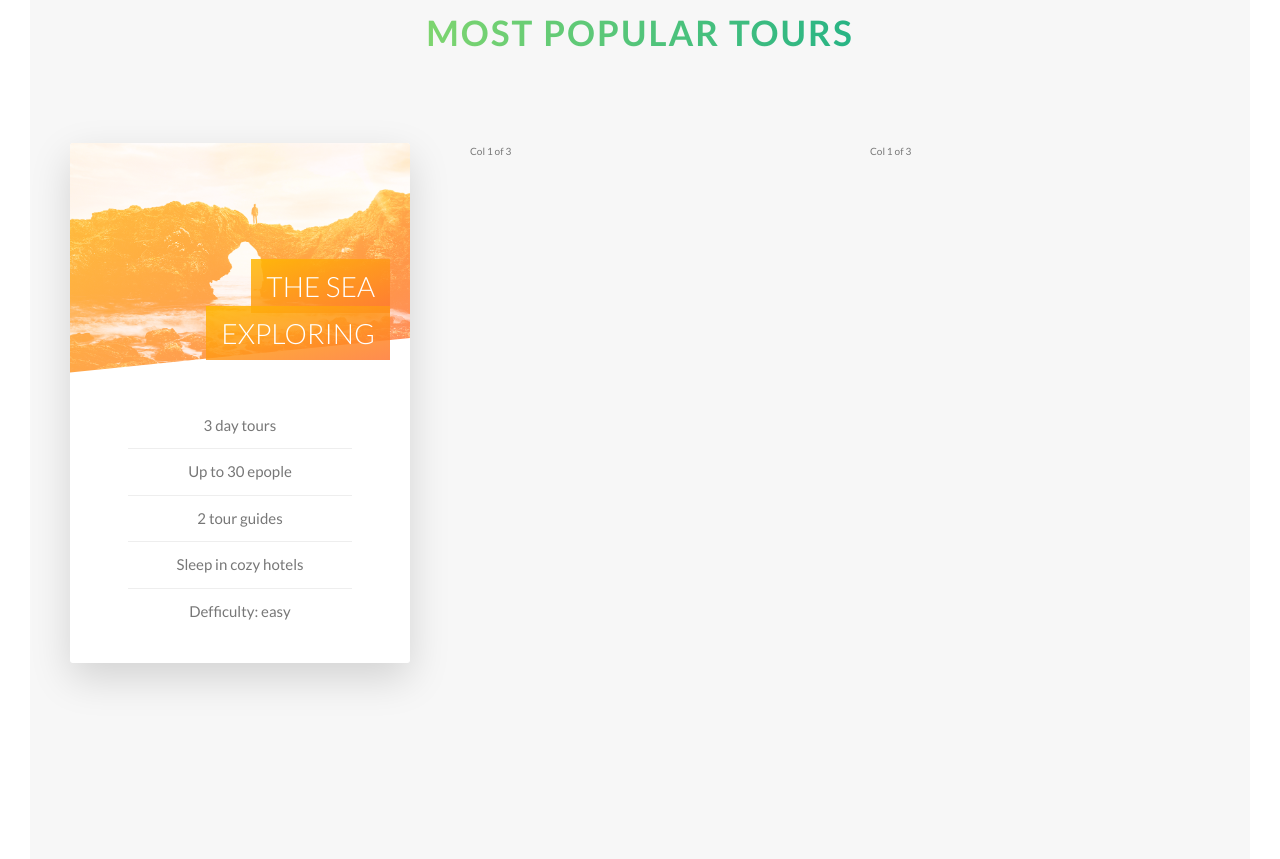
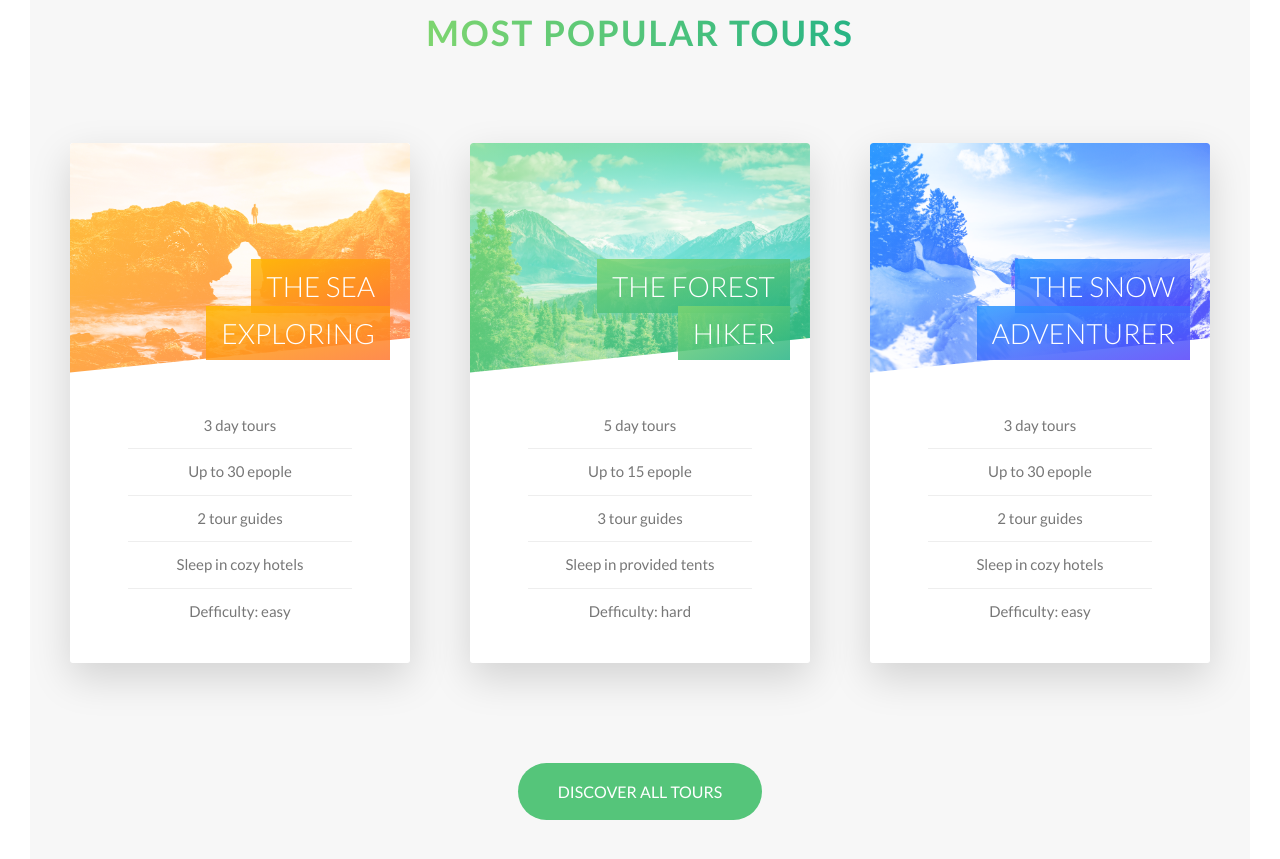
Before and after one commit to matthias-park/Advanced-CSS-Notorious, a website: page index.html in a window 1280 px wide. Shown: the part 2305-3164 px from the top of the page. Drawn offline with Linux system fonts and the light colour scheme.

Commit message:
Feat: Card Section 3

```diff
--- a/index.html
+++ b/index.html
@@ -82,7 +82,9 @@
           <div class="col-1-of-4">
             <div class="feature-box">
               <i class="feature-box__icon icon-basic-world"></i>
-              <h3 class="heading-tertiary u-margin-bottom-small">Explore the world</h3>
+              <h3 class="heading-tertiary u-margin-bottom-small">
+                Explore the world
+              </h3>
               <p class="feature-box__text">
                 Lorem ipsum dolor sit amet, consectetur adipiscing elit, sed do
                 eiusmod tempor incididunt
@@ -92,7 +94,9 @@
           <div class="col-1-of-4">
             <div class="feature-box">
               <i class="feature-box__icon icon-basic-compass"></i>
-              <h3 class="heading-tertiary u-margin-bottom-small">Meet nature</h3>
+              <h3 class="heading-tertiary u-margin-bottom-small">
+                Meet nature
+              </h3>
               <p class="feature-box__text">
                 Lorem ipsum dolor sit amet, consectetur adipiscing elit, sed do
                 eiusmod tempor incididunt
@@ -102,7 +106,9 @@
           <div class="col-1-of-4">
             <div class="feature-box">
               <i class="feature-box__icon icon-basic-map"></i>
-              <h3 class="heading-tertiary u-margin-bottom-small">Find your way</h3>
+              <h3 class="heading-tertiary u-margin-bottom-small">
+                Find your way
+              </h3>
               <p class="feature-box__text">
                 Lorem ipsum dolor sit amet, consectetur adipiscing elit, sed do
                 eiusmod tempor incididunt
@@ -112,7 +118,9 @@
           <div class="col-1-of-4">
             <div class="feature-box">
               <i class="feature-box__icon icon-basic-heart"></i>
-              <h3 class="heading-tertiary u-margin-bottom-small">Life healthier life</h3>
+              <h3 class="heading-tertiary u-margin-bottom-small">
+                Life healthier life
+              </h3>
               <p class="feature-box__text">
                 Lorem ipsum dolor sit amet, consectetur adipiscing elit, sed do
                 eiusmod tempor incididunt
@@ -123,18 +131,14 @@
       </section>
       <section class="section-tour">
         <div class="u-center-text u-margin-bottom-big">
-          <h2 class="heading-secondary">
-            Most Popular Tours
-          </h2>
+          <h2 class="heading-secondary">Most Popular Tours</h2>
         </div>
 
         <div class="row">
           <div class="col-1-of-3">
             <div class="card">
               <div class="card__side card__side--front">
-                  <div class="card__picture card__picture--1">
-                    &nbsp;
-                  </div>
+                <div class="card__picture card__picture--1">&nbsp;</div>
                 <h4 class="card__heading">
                   <span class="card__heading-span card__heading-span--1">
                     The Sea Exploring
@@ -149,21 +153,84 @@
                     <li>Defficulty: easy</li>
                   </ul>
                 </div>
-
               </div>
               <div class="card__side card__side--back card__side--back-1">
-                  BACK
+                <div class="card__cta">
+                  <div class="card__price-box">
+                    <p class="card__price-only">Only</p>
+                    <p class="card__price-value">$297</p>
+                  </div>
+                  <a href="#" class="btn btn--white">Book now!</a>
+                </div>
               </div>
             </div>
           </div>
           <div class="col-1-of-3">
-              Col 1 of 3
+            <div class="card">
+              <div class="card__side card__side--front">
+                <div class="card__picture card__picture--2">&nbsp;</div>
+                <h4 class="card__heading">
+                  <span class="card__heading-span card__heading-span--2">
+                    The Forest Hiker
+                  </span>
+                </h4>
+                <div class="card__details">
+                  <ul>
+                    <li>5 day tours</li>
+                    <li>Up to 15 epople</li>
+                    <li>3 tour guides</li>
+                    <li>Sleep in provided tents</li>
+                    <li>Defficulty: hard</li>
+                  </ul>
+                </div>
+              </div>
+              <div class="card__side card__side--back card__side--back-2">
+                <div class="card__cta">
+                  <div class="card__price-box">
+                    <p class="card__price-only">Only</p>
+                    <p class="card__price-value">$497</p>
+                  </div>
+                  <a href="#" class="btn btn--white">Book now!</a>
+                </div>
+              </div>
+            </div>
           </div>
           <div class="col-1-of-3">
-              Col 1 of 3
+            <div class="card">
+              <div class="card__side card__side--front">
+                <div class="card__picture card__picture--3">&nbsp;</div>
+                <h4 class="card__heading">
+                  <span class="card__heading-span card__heading-span--3">
+                    The Snow Adventurer
+                  </span>
+                </h4>
+                <div class="card__details">
+                  <ul>
+                    <li>3 day tours</li>
+                    <li>Up to 30 epople</li>
+                    <li>2 tour guides</li>
+                    <li>Sleep in cozy hotels</li>
+                    <li>Defficulty: easy</li>
+                  </ul>
                 </div>
               </div>
-
+              <div class="card__side card__side--back card__side--back-3">
+                <div class="card__cta">
+                  <div class="card__price-box">
+                    <p class="card__price-only">Only</p>
+                    <p class="card__price-value">$897</p>
+                  </div>
+                  <a href="#" class="btn btn--white">Book now!</a>
+                </div>
+              </div>
+            </div>
+          </div>
+          </div>
+          </div>
+        </div>
+        <div class="u-center-text u-margin-top-hug">
+          <a href="#" class="btn btn--green">Discover all tours</a>
+        </div>
       </section>
     </main>
     <!--
--- a/sass/base/_utilities.scss
+++ b/sass/base/_utilities.scss
@@ -13,3 +13,10 @@
 .u-margin-bottom-small {
   margin-bottom: 1.5rem;
 }
+
+.u-margin-top-big {
+  margin-top: 8rem;
+}
+.u-margin-top-hug {
+  margin-top: 10rem;
+}
--- a/sass/components/_button.scss
+++ b/sass/components/_button.scss
@@ -33,6 +33,15 @@
 
     &::after{
       background-color: $color-white;
+    }
+  }
+
+  &--green {
+    background-color: $color-primary;
+    color: $color-white;
+
+    &::after{
+      background-color: $color-primary;
     }
   }
 
--- a/sass/components/_card.scss
+++ b/sass/components/_card.scss
@@ -31,6 +31,22 @@
           $color-secondary-dark
         );
       }
+
+      &-2 {
+        background-image: linear-gradient(
+          to right bottom,
+          $color-primary-light,
+          $color-primary-dark
+        );
+      }
+
+      &-3 {
+        background-image: linear-gradient(
+          to right bottom,
+          $color-tertiary-light,
+          $color-tertiary-dark
+        );
+      }
     }
   }
 
@@ -49,6 +65,8 @@
     background-blend-mode: screen;
     -webkit-clip-path: polygon(0 0, 100% 0, 100% 85%, 0 100%);
     clip-path: polygon(0 0, 100% 0, 100% 85%, 0 100%);
+    border-top-left-radius: 3px;
+    border-top-right-radius: 3px;
 
     &--1 {
       background-image: linear-gradient(
@@ -60,11 +78,21 @@
     }
 
     &--2 {
-      background-image: url(../img/nat-5.jpg);
+      background-image: linear-gradient(
+          to right bottom,
+          $color-primary-light,
+          $color-primary-dark
+        ),
+        url(../img/nat-6.jpg);
     }
 
     &--3 {
-      background-image: url(../img/nat-5.jpg);
+      background-image: linear-gradient(
+          to right bottom,
+          $color-tertiary-light,
+          $color-tertiary-dark
+        ),
+        url(../img/nat-7.jpg);
     }
   }
 
@@ -88,8 +116,24 @@
     &--1 {
       background-image: linear-gradient(
         to right bottom,
-        rgba($color_secondary-light, 0.85),
+        rgba($color-secondary-light, 0.85),
         rgba($color-secondary-dark, 0.85)
+      );
+    }
+
+    &--2 {
+      background-image: linear-gradient(
+        to right bottom,
+        rgba($color-primary-light, 0.85),
+        rgba($color-primary-dark, 0.85)
+      );
+    }
+
+    &--3 {
+      background-image: linear-gradient(
+        to right bottom,
+        rgba($color-tertiary-light, 0.85),
+        rgba($color-tertiary-dark, 0.85)
       );
     }
   }
@@ -112,4 +156,30 @@
       }
     }
   }
+
+  // BACK SIDE STYLING
+  &__cta {
+    position: absolute;
+    top: 50%;
+    left: 50%;
+    transform: translate(-50%, -50%);
+    width: 90%;
+    text-align: center;
+  }
+
+  &__price-box {
+    text-align: center;
+    color: $color-white;
+    margin-bottom: 8rem;
+  }
+
+  &__price-only {
+    font-size: 1.4rem;
+    text-transform: uppercase;
+  }
+
+  &__price-value {
+    font-size: 6rem;
+    font-weight: 100;
+  }
 }
--- a/sass/pages/_home.scss
+++ b/sass/pages/_home.scss
@@ -22,6 +22,6 @@
 
 .section-tour {
   background-color: $color-grey-light-1;
-  padding: 25rem 0 50rem 0;
+  padding: 25rem 0 15rem 0;
   margin-top: -10rem;
 }
```
Also changed, not shown: css/style.css. Lines whose indentation alone changed are shown as unchanged.
